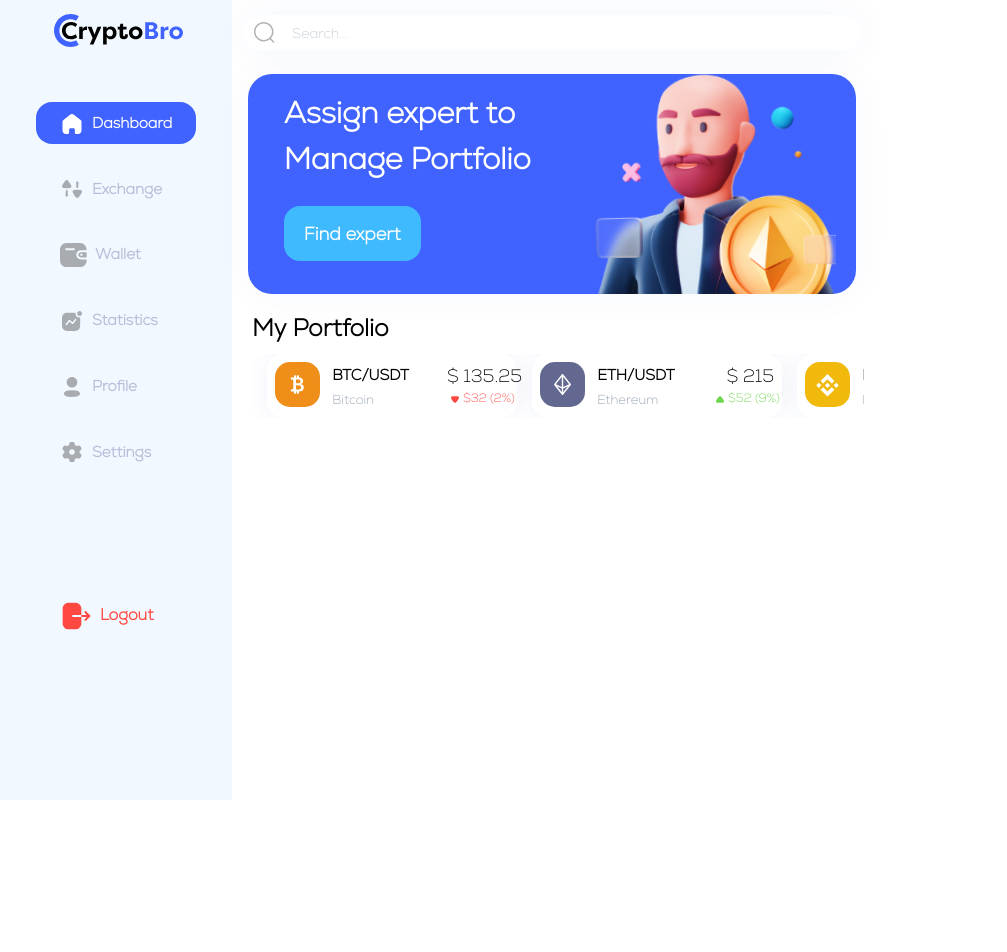
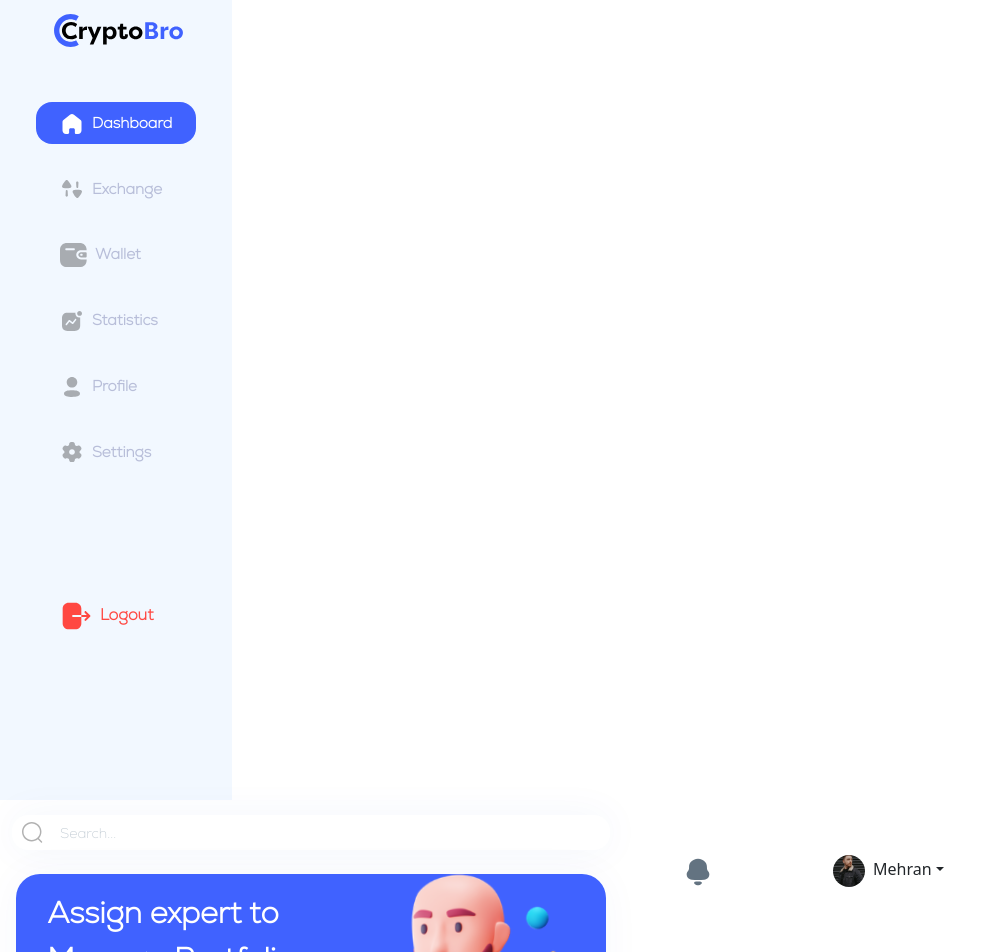
Before and after one commit to Mehranlip/Cryptobro-Dashoard-ReactJs, a React (Vite) app: page / in a window 1280 px wide. Shown: the top 952 px of the page, without its empty margins (0-1007 px from the left). Before the commit the page ends 800 px from the top, so only its background shows below. Built offline with nearby package versions, Linux system fonts and the light colour scheme.

Commit message:
add account com

```diff
--- /dev/null
+++ b/src/components/Accounts.jsx
@@ -0,0 +1,33 @@
+import React from 'react'
+
+function Accounts() {
+    return (
+        <div>
+            <div className='row p-5'>
+                <div className='col-6 mt-2'>
+                    <img src='../../public/white-icon/Styleguide/Notification.svg' />
+                </div>
+                <div className='col-6'>
+                    <div className='row'>
+                        <div className='col'>
+                            <div class="dropdown">
+                                <a class="btn  dropdown-toggle" href="#" role="button" id="dropdownMenuLink" data-bs-toggle="dropdown" aria-expanded="false">
+                                    <img className='mx-2' src='../../public/white-icon/Styleguide/avatar.svg' />
+                                    Mehran
+                                </a>
+
+                                <ul class="dropdown-menu" aria-labelledby="dropdownMenuLink">
+                                    <li><a class="dropdown-item" href="#">Action</a></li>
+                                    <li><a class="dropdown-item" href="#">Another action</a></li>
+                                    <li><a class="dropdown-item" href="#">Something else here</a></li>
+                                </ul>
+                            </div>
+                        </div>
+                    </div>
+                </div>
+            </div>
+        </div>
+    )
+}
+
+export default Accounts
--- a/src/page/MainDashboard.jsx
+++ b/src/page/MainDashboard.jsx
@@ -2,18 +2,19 @@ import React from 'react'
 import Searchbar from '../components/Searchbar'
 import Banner from '../components/Banner'
 import Portfolio from '../components/portfolio'
+import Accounts from '../components/Accounts'
 
 function MainDashboard() {
     return (
-        <div className='col-12 col-md-8'>
+        <div className='col-12 col-md-10'>
             <div className='row'>
-                <div className='col-12 col-md-9'>
+                <div className='col-12 col-md-7'>
                     <Searchbar />
                     <Banner />
                     <Portfolio />
                 </div>
-                <div className='col-12 col-md-3'>
-
+                <div className='col-12 col-md-4'>
+                    <Accounts />
                 </div>
             </div>
         </div>
```
Also changed, not shown: public/white-icon/Styleguide/Notification.svg, public/white-icon/Styleguide/avatar.svg (added).
